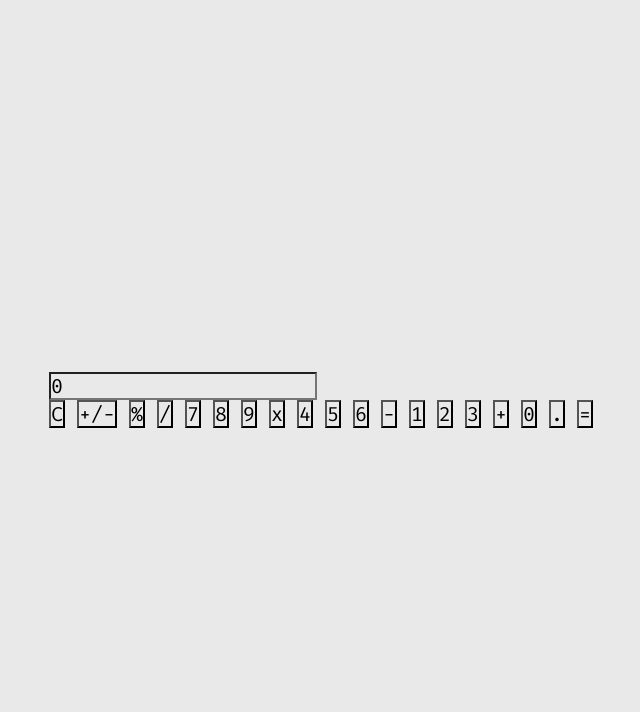
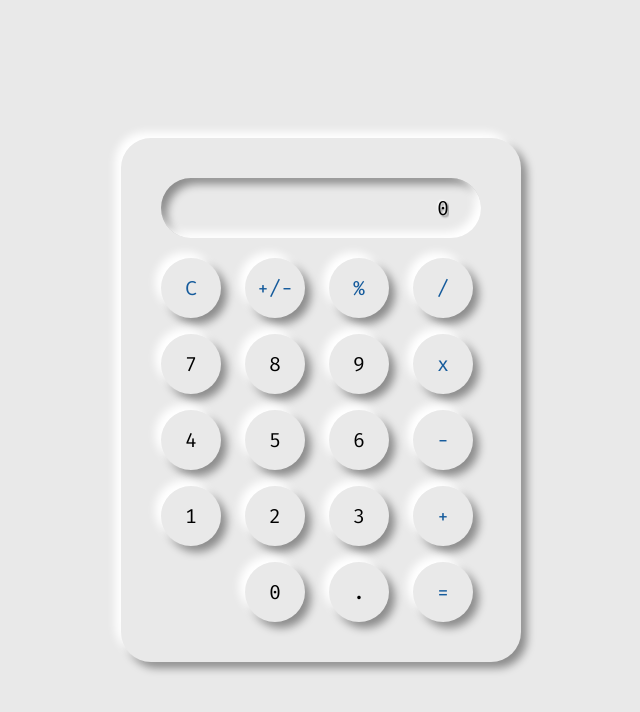
Before and after one commit to AdrianMoncada/Project-Calculator, a plain HTML site: page dist/index.html in a window 1280 px wide. Shown: the whole page, without its empty margins (319-959 px from the left). Drawn offline with Linux system fonts and the light colour scheme.

Commit message:
adding styles to the calculator using mixin with a minimalistic aproach

```diff
--- a/dist/css/main.css
+++ b/dist/css/main.css
@@ -22,4 +22,73 @@ body {
       -ms-flex-pack: center;
           justify-content: center;
 }
+
+main {
+  -webkit-box-shadow: -6px -6px 9px #fff, 6px 6px 9px rgba(0, 0, 0, 0.4);
+          box-shadow: -6px -6px 9px #fff, 6px 6px 9px rgba(0, 0, 0, 0.4);
+  padding: 2rem;
+  border-radius: 30px;
+}
+
+main input, main button {
+  outline: none;
+}
+
+main input::-webkit-outer-spin-button,
+main input::-webkit-inner-spin-button {
+  -webkit-appearance: none;
+}
+
+main input[type=number] {
+  -moz-appearance: textfield;
+}
+
+main input {
+  -webkit-box-shadow: inset -6px -6px 9px #fff, inset 6px 6px 9px rgba(0, 0, 0, 0.4);
+          box-shadow: inset -6px -6px 9px #fff, inset 6px 6px 9px rgba(0, 0, 0, 0.4);
+  width: 320px;
+  height: 60px;
+  padding: 16px 32px;
+  text-align: right;
+  border: none;
+  border-radius: 30px;
+  text-shadow: -1px -1px 2px #fff, 2px 2px 2px rgba(0, 0, 0, 0.4);
+}
+
+main .keys {
+  display: -ms-grid;
+  display: grid;
+  -ms-grid-columns: (1fr)[4];
+      grid-template-columns: repeat(4, 1fr);
+  grid-gap: 0.8rem;
+  margin-top: 20px;
+}
+
+main button {
+  -webkit-box-shadow: -6px -6px 9px #fff, 6px 6px 9px rgba(0, 0, 0, 0.4);
+          box-shadow: -6px -6px 9px #fff, 6px 6px 9px rgba(0, 0, 0, 0.4);
+  width: 60px;
+  height: 60px;
+  border: none;
+  border-radius: 30px;
+  cursor: pointer;
+  background: e9e9e9;
+}
+
+main button:hover, main button:active {
+  background: #ccc;
+}
+
+main button:active {
+  -webkit-box-shadow: inset -6px -6px 9px #fff, inset 6px 6px 9px rgba(0, 0, 0, 0.4);
+          box-shadow: inset -6px -6px 9px #fff, inset 6px 6px 9px rgba(0, 0, 0, 0.4);
+}
+
+main .op__key {
+  color: #155b9c;
+}
+
+main .eq__key {
+  color: #155b9c;
+}
 /*# sourceMappingURL=main.css.map */
--- a/dist/scss/main.scss
+++ b/dist/scss/main.scss
@@ -16,3 +16,71 @@ body {
   align-items: center;
   justify-content: center;
 }
+
+@mixin shadow {
+  box-shadow: -6px -6px 9px #fff, 6px 6px 9px rgba(#000, 0.4);
+}
+@mixin shadow-inset {
+  box-shadow: inset -6px -6px 9px #fff, inset 6px 6px 9px rgba(#000, 0.4);
+}
+
+main {
+  @include shadow;
+  padding: 2rem;
+  border-radius: 30px;
+
+  input, button {
+    outline: none;
+  }
+
+  input::-webkit-outer-spin-button,
+  input::-webkit-inner-spin-button {
+    -webkit-appearance: none;
+  }
+  input[type=number] {
+    -moz-appearance:textfield;
+  }
+
+  input {
+    @include shadow-inset;
+    width: 320px;
+    height: 60px;
+    padding: 16px 32px;
+    text-align: right;
+    border: none;
+    border-radius: 30px;
+    text-shadow: -1px -1px 2px #fff, 2px 2px 2px rgba(0, 0, 0, 0.4);
+  }
+
+  .keys {
+    display: grid;
+    grid-template-columns: repeat(4, 1fr);
+    grid-gap: 0.8rem;
+    margin-top: 20px;
+  }
+
+  button {
+    @include shadow;
+    width: 60px;
+    height: 60px;
+    border: none;
+    border-radius: 30px;
+    cursor: pointer;
+    background: e9e9e9;
+
+    &:hover, &:active {
+      background: #ccc;
+    }
+    &:active {
+      @include shadow-inset;
+    }
+  }
+
+  .op__key {
+    color: #155b9c;
+  }
+
+  .eq__key {
+    color: #155b9c;
+  }
+}
```
Also changed, not shown: 1 other file.
